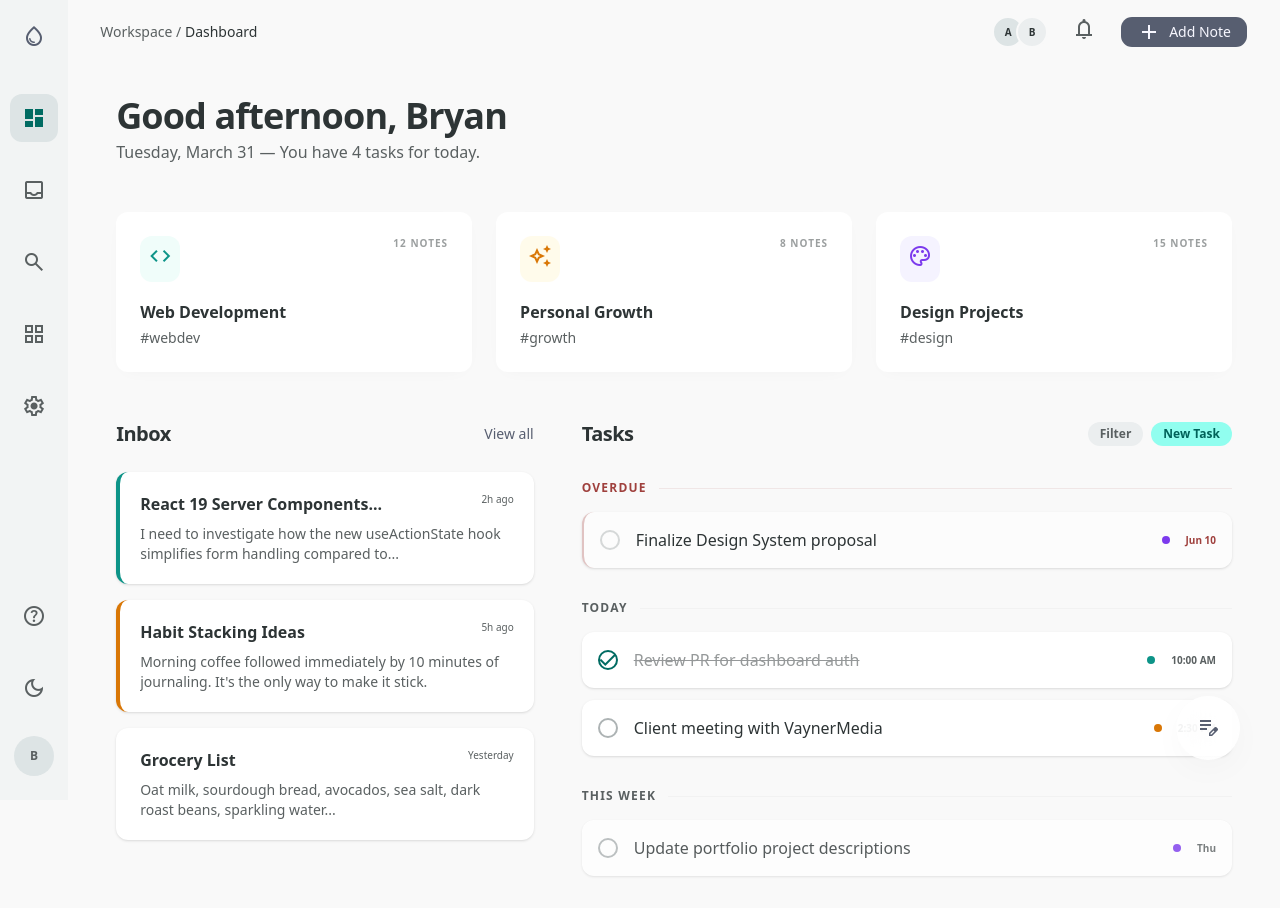
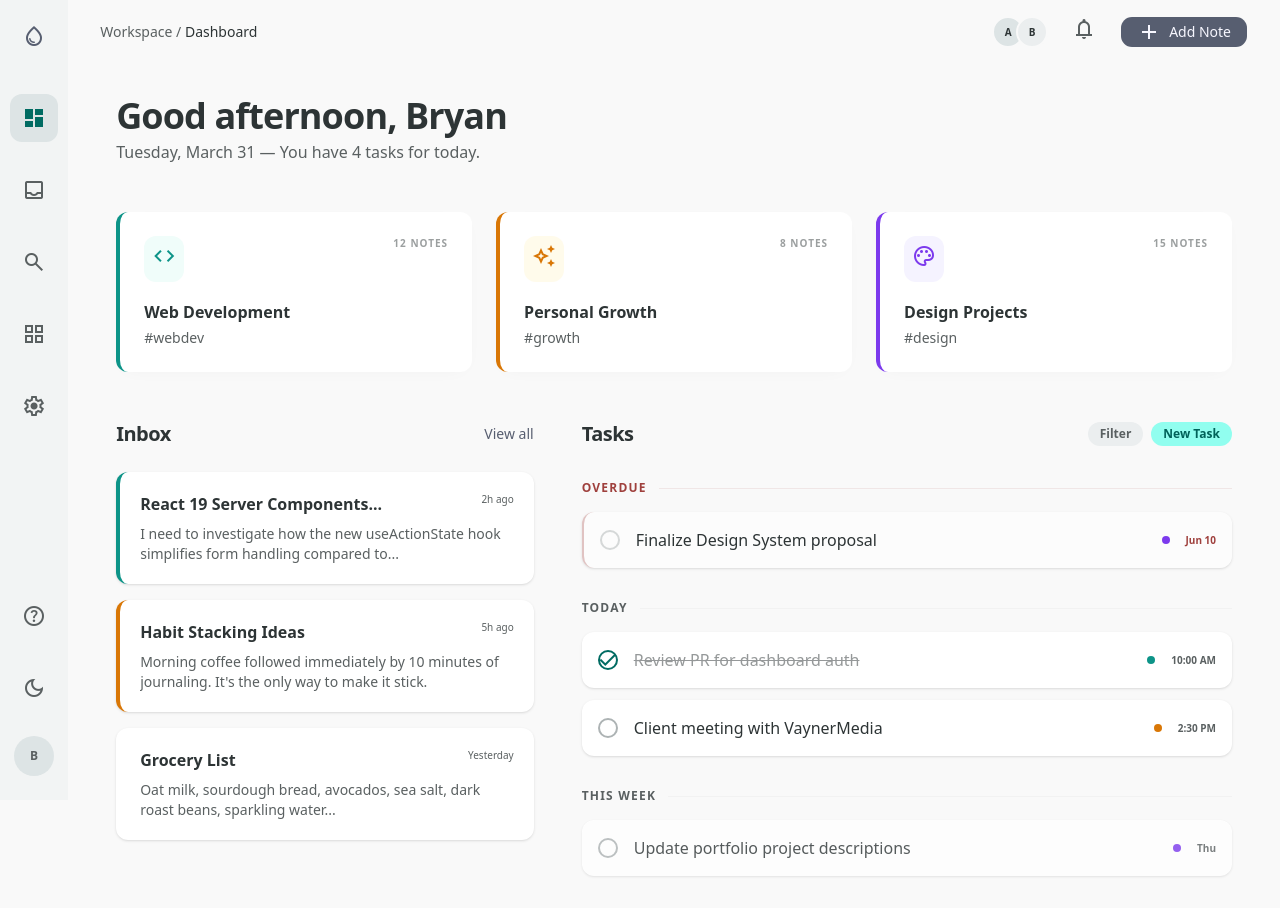
Before and after one commit to capturenote-inc/Thoughtdrop-2.0, a Next.js app: page /dashboard in a window 1280 px wide. Built offline with nearby package versions, Linux system fonts and the light colour scheme.

Commit message:
fix: add page card borders, remove FAB, link inbox view all to /inbox

```diff
--- a/src/app/(app)/layout.tsx
+++ b/src/app/(app)/layout.tsx
@@ -1,6 +1,5 @@
 import { Sidebar } from "@/components/layout/sidebar";
 import { Header } from "@/components/layout/header";
-import { Fab } from "@/components/layout/fab";
 
 export default function AppLayout({ children }: { children: React.ReactNode }) {
   return (
@@ -12,7 +11,6 @@ export default function AppLayout({ children }: { children: React.ReactNode }) {
           {children}
         </div>
       </main>
-      <Fab />
     </div>
   );
 }
--- a/src/components/layout/fab.tsx
+++ /dev/null
@@ -1,17 +0,0 @@
-"use client";
-
-export function Fab() {
-  return (
-    <button
-      className="fixed bottom-10 right-10 w-16 h-16 rounded-full flex items-center justify-center text-primary group hover:scale-105 transition-all active:scale-95 z-50 bg-white/85 dark:bg-surface-container-high/85 backdrop-blur-xl shadow-[0_10px_40px_-10px_rgba(45,52,53,0.06)]"
-      aria-label="New Thought"
-    >
-      <span className="material-symbols-outlined text-3xl font-bold">
-        edit_note
-      </span>
-      <span className="absolute right-20 bg-inverse-surface text-inverse-on-surface px-4 py-2 rounded-lg text-sm font-bold opacity-0 group-hover:opacity-100 transition-opacity whitespace-nowrap pointer-events-none shadow-xl">
-        New Thought
-      </span>
-    </button>
-  );
-}
--- a/src/features/dashboard/inbox-preview.tsx
+++ b/src/features/dashboard/inbox-preview.tsx
@@ -1,3 +1,4 @@
+import Link from "next/link";
 import { cn } from "@/lib/utils";
 
 interface InboxNote {
@@ -40,9 +41,9 @@ export function InboxPreview() {
     <div className="space-y-6">
       <div className="flex items-center justify-between">
         <h2 className="text-xl font-bold tracking-tight">Inbox</h2>
-        <button className="text-primary text-sm font-medium hover:underline">
+        <Link href="/inbox" className="text-primary text-sm font-medium hover:underline">
           View all
-        </button>
+        </Link>
       </div>
 
       <div className="space-y-4">
--- a/src/features/dashboard/page-shortcuts.tsx
+++ b/src/features/dashboard/page-shortcuts.tsx
@@ -42,7 +42,8 @@ export function PageShortcuts() {
       {mockPages.map((page) => (
         <div
           key={page.hashtag}
-          className="group bg-surface-container-lowest p-6 rounded-xl hover:bg-surface-bright transition-all cursor-pointer flex flex-col justify-between h-40 shadow-[0px_4px_20px_-10px_rgba(45,52,53,0.06)]"
+          className="bg-surface-container-lowest p-6 rounded-xl transition-all flex flex-col justify-between h-40 shadow-[0px_4px_20px_-10px_rgba(45,52,53,0.06)] border-l-4"
+          style={{ borderLeftColor: page.accentColor }}
         >
           <div className="flex justify-between items-start">
             <div
@@ -56,7 +57,7 @@ export function PageShortcuts() {
             </span>
           </div>
           <div>
-            <h3 className="font-bold text-on-surface group-hover:text-primary transition-colors">
+            <h3 className="font-bold text-on-surface">
               {page.name}
             </h3>
             <p className="text-on-surface-variant text-sm mt-1">
```
